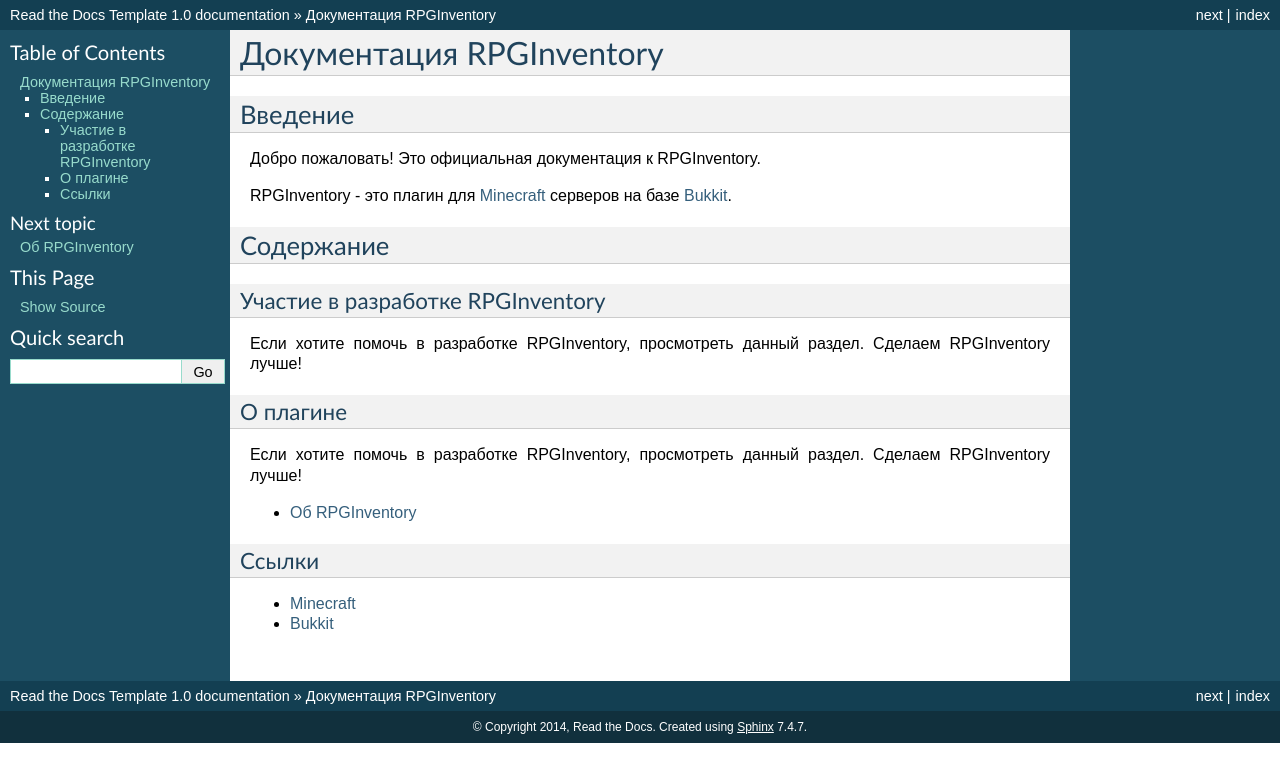
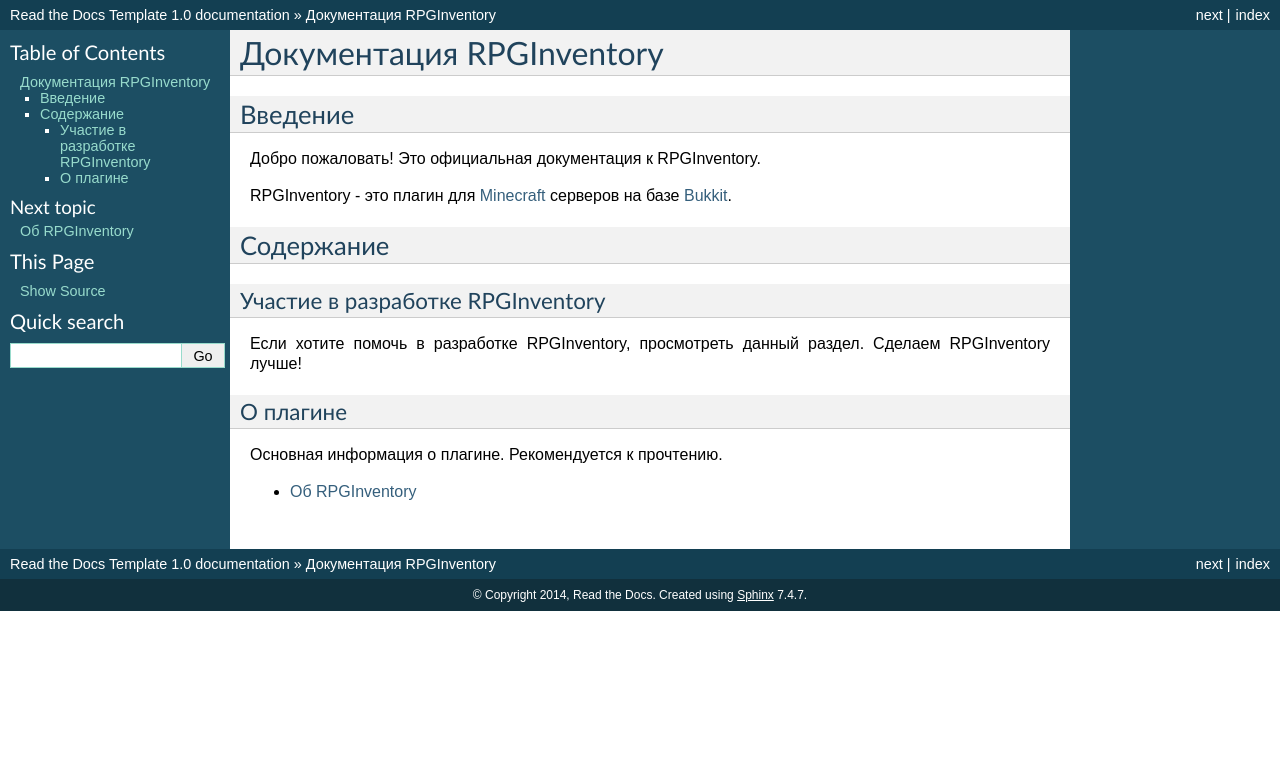
Before and after one commit to EndlessCodeGroup/RPGInventory-Docs, a Sphinx documentation site: the page built from docs/index.rst, in a window 1280 px wide. Shown: the top 782 px of the page. Built offline with Sphinx 7.4.7, drawn with Linux system fonts in a browser that asks for light colours; pages that are not in the unit, such as notebooks, are missing from menus.

Commit message:
Update index.rst

```diff
--- a/docs/index.rst
+++ b/docs/index.rst
@@ -25,7 +25,7 @@
 О плагине
 ~~~~~~~~~
 
-Если хотите помочь в разработке RPGInventory, просмотреть данный раздел. Сделаем RPGInventory лучше!
+Основная информация о плагине. Рекомендуется к прочтению.
 
 .. toctree::
     :maxdepth: 2
@@ -33,10 +33,5 @@
 
     about/index
 
-Ссылки
-~~~~~~
-* `Minecraft`_
-* `Bukkit`_
-
 .. _`Minecraft`: https://minecraft.net/
 .. _`Bukkit`: https://bukkit.org/
```
